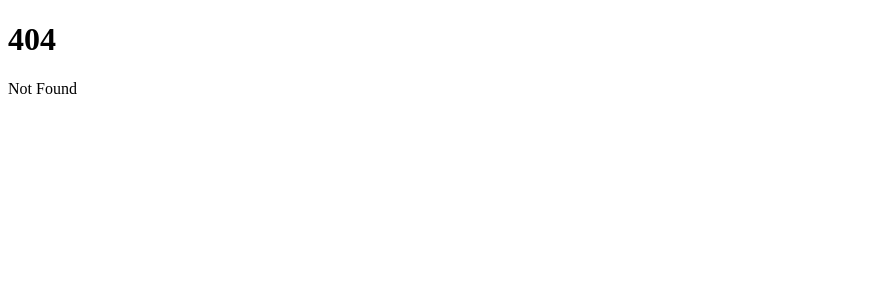
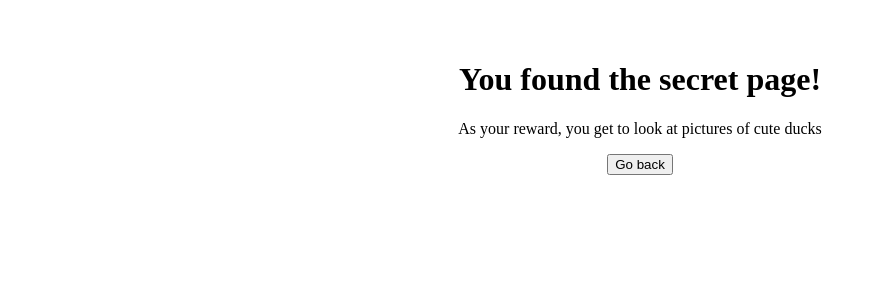
Before and after one commit to applepieeeeee/zoo_ducks, a SvelteKit app in the folder my-app/: page /secret-page in a window 1280 px wide. Before the commit this address had no page. Shown: the top 300 px of the page, without its empty margins (0-876 px from the left). Built offline with nearby package versions, Linux system fonts and the light colour scheme.

Commit message:
created the secret page

```diff
--- a/my-app/src/routes/+page.svelte
+++ b/my-app/src/routes/+page.svelte
@@ -87,7 +87,7 @@
     @import url('https://fonts.googleapis.com/css2?family=Ballet&display=swap');
 
     :root {
-        --bg-color: #f0f4f8;
+        --bg-color: #e7f0f8;
         --card-bg: #fffefd;
         --text-color: #301b03;
         --accent-color: #f5c875;
@@ -198,9 +198,9 @@
     }
 
     .secret-page-unlock button {
-        background-color: #f58a5e;
+        background-color: #eeb199;
         color: white;
-        border: 1px solid #f58a5e;
+        border: 1px solid #e6a991;
         padding: 12px 24px;
         border-radius: 10px;
 
@@ -214,5 +214,4 @@
     .secret-page-unlock button:hover{
         background-color: #af4210;
     }
-
 </style>
--- /dev/null
+++ b/my-app/src/routes/secret-page/+page.svelte
@@ -0,0 +1,12 @@
+<main>
+    <h1> You found the secret page!</h1>
+    <p>As your reward, you get to look at pictures of cute ducks</p>
+    <button on:click={() => window.history.back()}> Go back </button>
+</main>
+
+<style>
+    main{
+        text-align: center;
+        padding: 2rem;
+    }
+</style>
```
